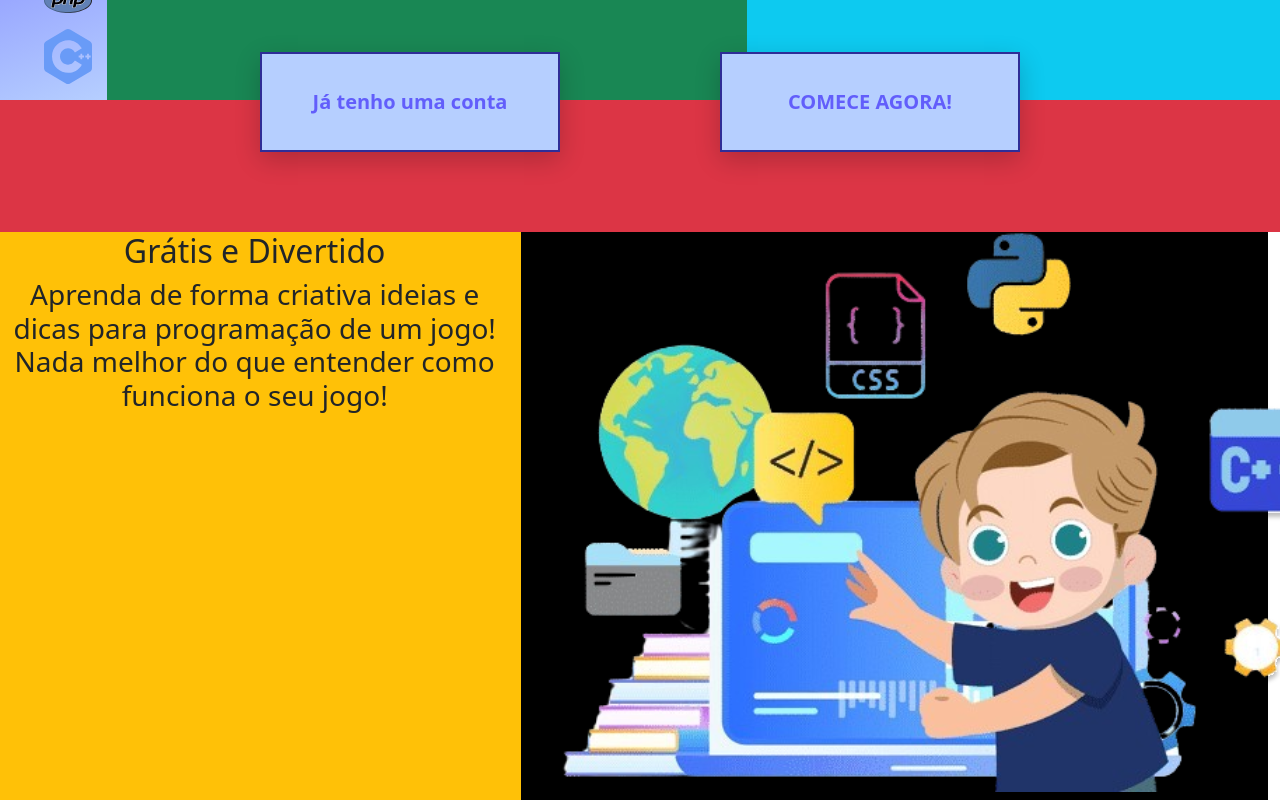
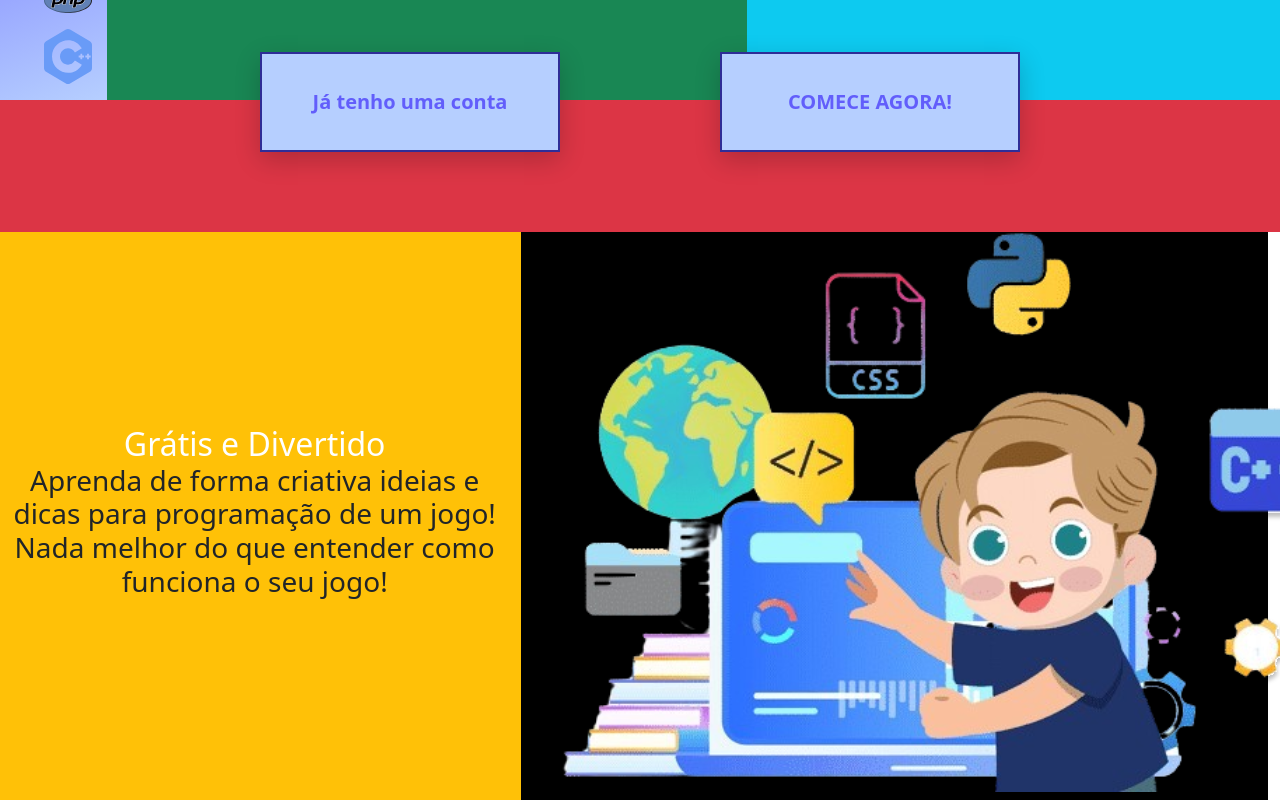
Before and after one commit to RenanFernandoRuiz/HelloWorld, a React (Vite) app in the folder client/: page / in a window 1280 px wide. Shown: the part 627-1427 px from the top of the page. Built offline with nearby package versions, Linux system fonts and the light colour scheme.

Commit message:
Alterações

```diff
--- a/client/src/components/rest/rest.css
+++ b/client/src/components/rest/rest.css
@@ -6,3 +6,14 @@
   background: var(--main-color);
   width: 100%;
 }
+.restexto {
+  display: flex; /* Define o contêiner como flexível */
+  justify-content: center; /* Alinha o item horizontalmente no centro */
+  align-items: center; /* Alinha o item verticalmente no centro */
+  flex-direction: column;
+}
+.restexto h2,
+h3 {
+  color: #ffff;
+  margin: 0; /* Remove a margem padrão do <h2> */
+}
```
